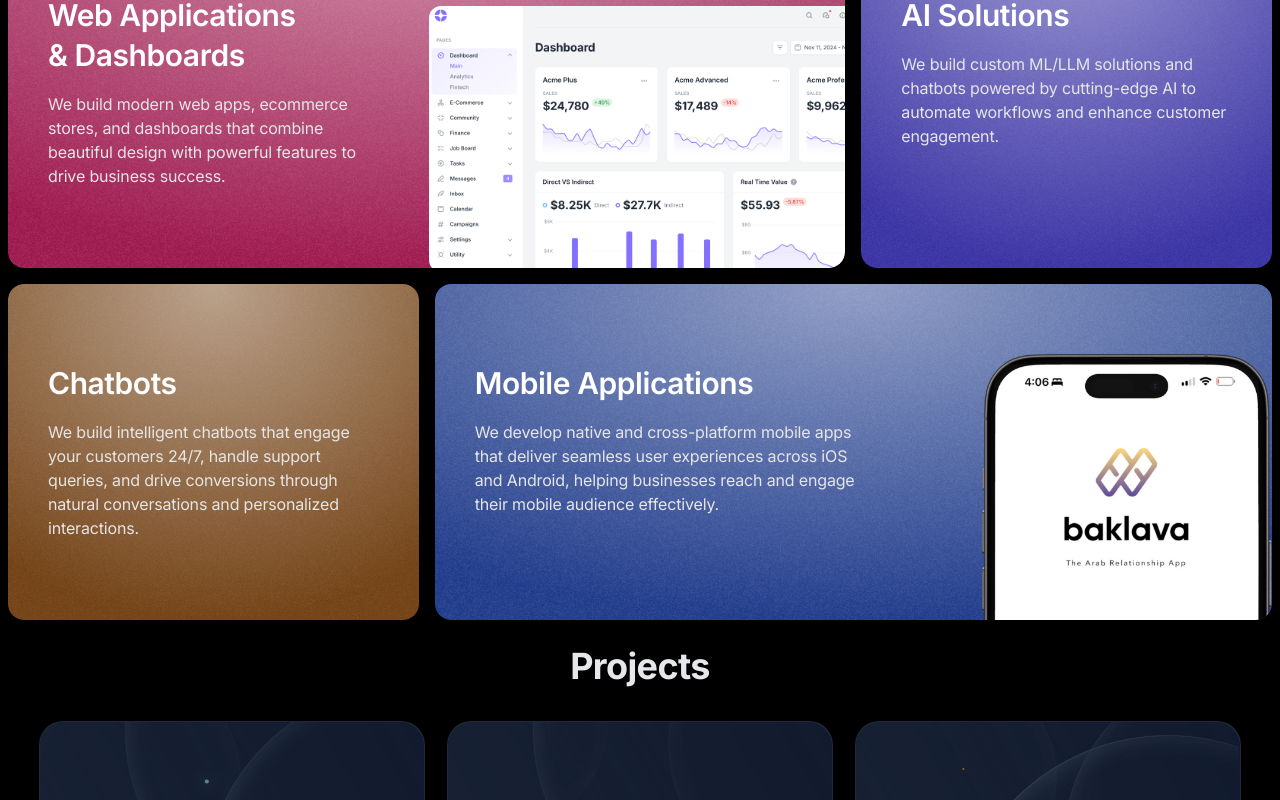
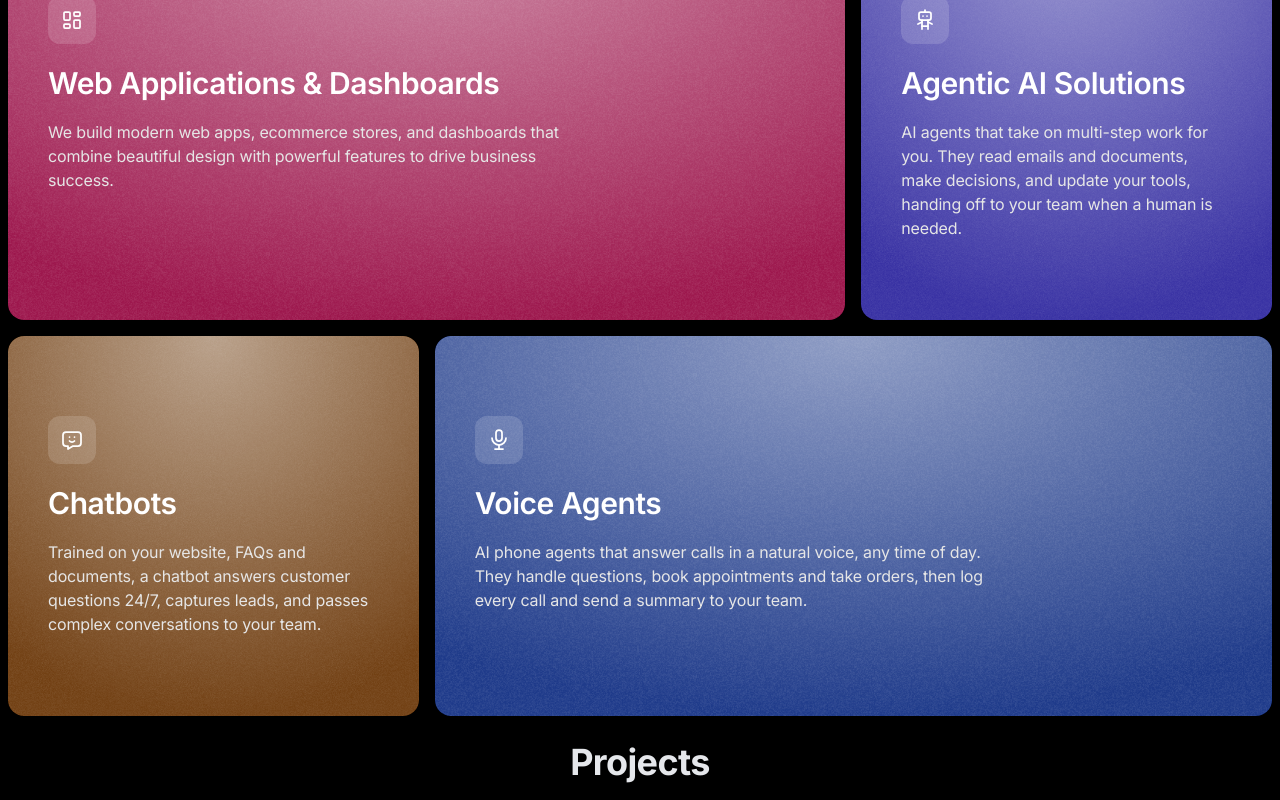
Before and after one commit to hadiabdul-ai/prime_innovations, a Next.js app: page / in a window 1280 px wide. Shown: the part 900-1700 px from the top of the page. Built offline with nearby package versions, Linux system fonts and the light colour scheme.

Commit message:
Update services: agentic AI, chatbots, voice agents
Replace mobile apps with agentic AI solutions and voice agents, add an
icon and a short how-it-works description to each card, and drop the
service images.

Co-Authored-By: Claude Opus 5.5 <noreply@anthropic.com>

```diff
--- a/app/(default)/page.tsx
+++ b/app/(default)/page.tsx
@@ -28,6 +28,10 @@ import {
   IconRouteAltLeft,
   IconTerminal2,
   IconHeartHandshake,
+  IconLayoutDashboard,
+  IconRobot,
+  IconMessageChatbot,
+  IconMicrophone,
 } from "@tabler/icons-react";
 
 
@@ -188,61 +192,60 @@ export default function Home() {
 
       {/* Services */}
       <div id="services" className="grid grid-cols-1 px-2 py-4 lg:grid-cols-3 gap-4 max-w-7xl mx-auto w-full" data-aos="fade-up">
-        <WobbleCard
-          containerClassName="col-span-1 lg:col-span-2 h-full bg-pink-800 min-h-[500px] lg:min-h-[300px]"
-          className=""
-        >
-          <div className="max-w-xs">
-            <h2 className="text-left text-balance text-3xl font-semibold tracking-[-0.015em] text-white">
+        <WobbleCard containerClassName="col-span-1 lg:col-span-2 min-h-[300px] bg-pink-800">
+          <div className="max-w-lg">
+            <span className="inline-flex h-12 w-12 items-center justify-center rounded-xl bg-white/15 text-white">
+              <IconLayoutDashboard className="h-6 w-6" stroke={1.75} />
+            </span>
+            <h2 className="mt-5 text-left text-balance text-3xl font-semibold tracking-[-0.015em] text-white">
               Web Applications & Dashboards
             </h2>
-            <p className="mt-4 text-left  text-base/6 text-neutral-200">
+            <p className="mt-4 text-left text-base/6 text-neutral-200">
               We build modern web apps, ecommerce stores, and dashboards that combine beautiful design with powerful features to drive business success.
             </p>
           </div>
-          <Image
-            src="/images/websites.png"
-            width={500}
-            height={500}
-            alt="linear demo image"
-            className="absolute -right-4 lg:-right-[10%] filter -bottom-1 object-contain rounded-xl"
-          />
         </WobbleCard>
 
         <WobbleCard containerClassName="col-span-1 min-h-[300px]">
-          <h2 className="max-w-80 text-left text-balance text-3xl font-semibold tracking-[-0.015em] text-white">
-            AI Solutions
-          </h2>
-          <p className="mt-4 max-w-[26rem] text-left  text-base/6 text-neutral-200">
-            We build custom ML/LLM solutions and chatbots powered by cutting-edge AI to automate workflows and enhance customer engagement.
-          </p>
+          <div className="max-w-lg">
+            <span className="inline-flex h-12 w-12 items-center justify-center rounded-xl bg-white/15 text-white">
+              <IconRobot className="h-6 w-6" stroke={1.75} />
+            </span>
+            <h2 className="mt-5 text-left text-balance text-3xl font-semibold tracking-[-0.015em] text-white">
+              Agentic AI Solutions
+            </h2>
+            <p className="mt-4 text-left text-base/6 text-neutral-200">
+              AI agents that take on multi-step work for you. They read emails and documents, make decisions, and update your tools, handing off to your team when a human is needed.
+            </p>
+          </div>
         </WobbleCard>
 
         <WobbleCard containerClassName="col-span-1 min-h-[300px] bg-yellow-900">
-          <h2 className="max-w-80 text-left text-balance text-3xl font-semibold tracking-[-0.015em] text-white">
-            Chatbots
-          </h2>
-          <p className="mt-4 max-w-[26rem] text-left  text-base/6 text-neutral-200">
-            We build intelligent chatbots that engage your customers 24/7, handle support queries, and drive conversions through natural conversations and personalized interactions.
-          </p>
+          <div className="max-w-lg">
+            <span className="inline-flex h-12 w-12 items-center justify-center rounded-xl bg-white/15 text-white">
+              <IconMessageChatbot className="h-6 w-6" stroke={1.75} />
+            </span>
+            <h2 className="mt-5 text-left text-balance text-3xl font-semibold tracking-[-0.015em] text-white">
+              Chatbots
+            </h2>
+            <p className="mt-4 text-left text-base/6 text-neutral-200">
+              Trained on your website, FAQs and documents, a chatbot answers customer questions 24/7, captures leads, and passes complex conversations to your team.
+            </p>
+          </div>
         </WobbleCard>
 
-        <WobbleCard containerClassName="col-span-1 lg:col-span-2 bg-blue-900 min-h-[500px] lg:min-h-[600px] xl:min-h-[300px]">
-          <div className="max-w-sm">
-            <h2 className="max-w-sm md:max-w-lg text-left text-balance text-3xl font-semibold tracking-[-0.015em] text-white">
-              Mobile Applications
+        <WobbleCard containerClassName="col-span-1 lg:col-span-2 min-h-[300px] bg-blue-900">
+          <div className="max-w-lg">
+            <span className="inline-flex h-12 w-12 items-center justify-center rounded-xl bg-white/15 text-white">
+              <IconMicrophone className="h-6 w-6" stroke={1.75} />
+            </span>
+            <h2 className="mt-5 text-left text-balance text-3xl font-semibold tracking-[-0.015em] text-white">
+              Voice Agents
             </h2>
-            <p className="mt-4 max-w-[26rem] text-left  text-base/6 text-neutral-200">
-              We develop native and cross-platform mobile apps that deliver seamless user experiences across iOS and Android, helping businesses reach and engage their mobile audience effectively.
+            <p className="mt-4 text-left text-base/6 text-neutral-200">
+              AI phone agents that answer calls in a natural voice, any time of day. They handle questions, book appointments and take orders, then log every call and send a summary to your team.
             </p>
           </div>
-          <Image
-            src="/images/mobile-app.png"
-            width={290}
-            height={500}
-            alt="linear demo image"
-            className="absolute -right-10 lg:-right-[0%] filter -bottom-70 lg:-bottom-80 object-contain rounded-xl"
-          />
         </WobbleCard>
       </div>
 
```
